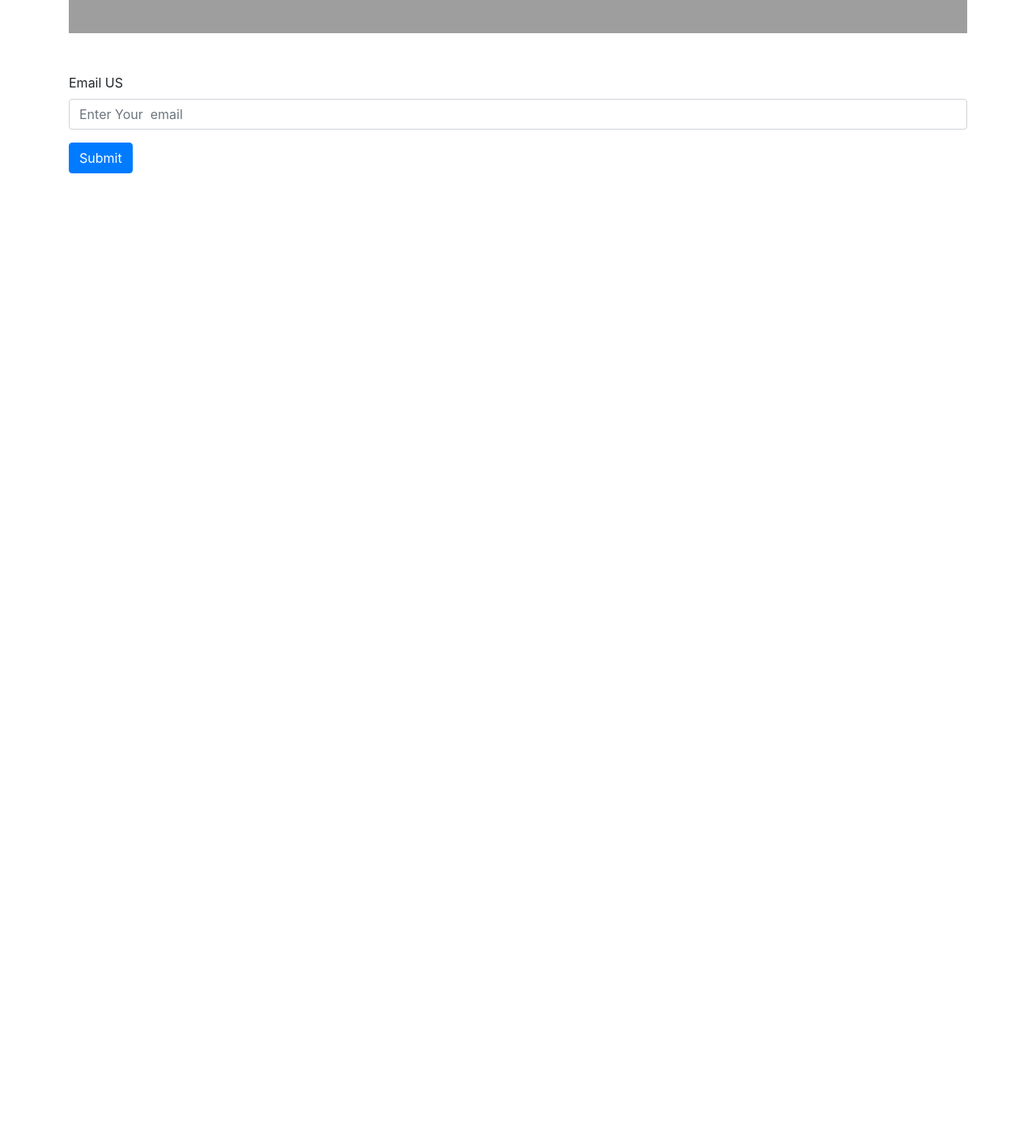
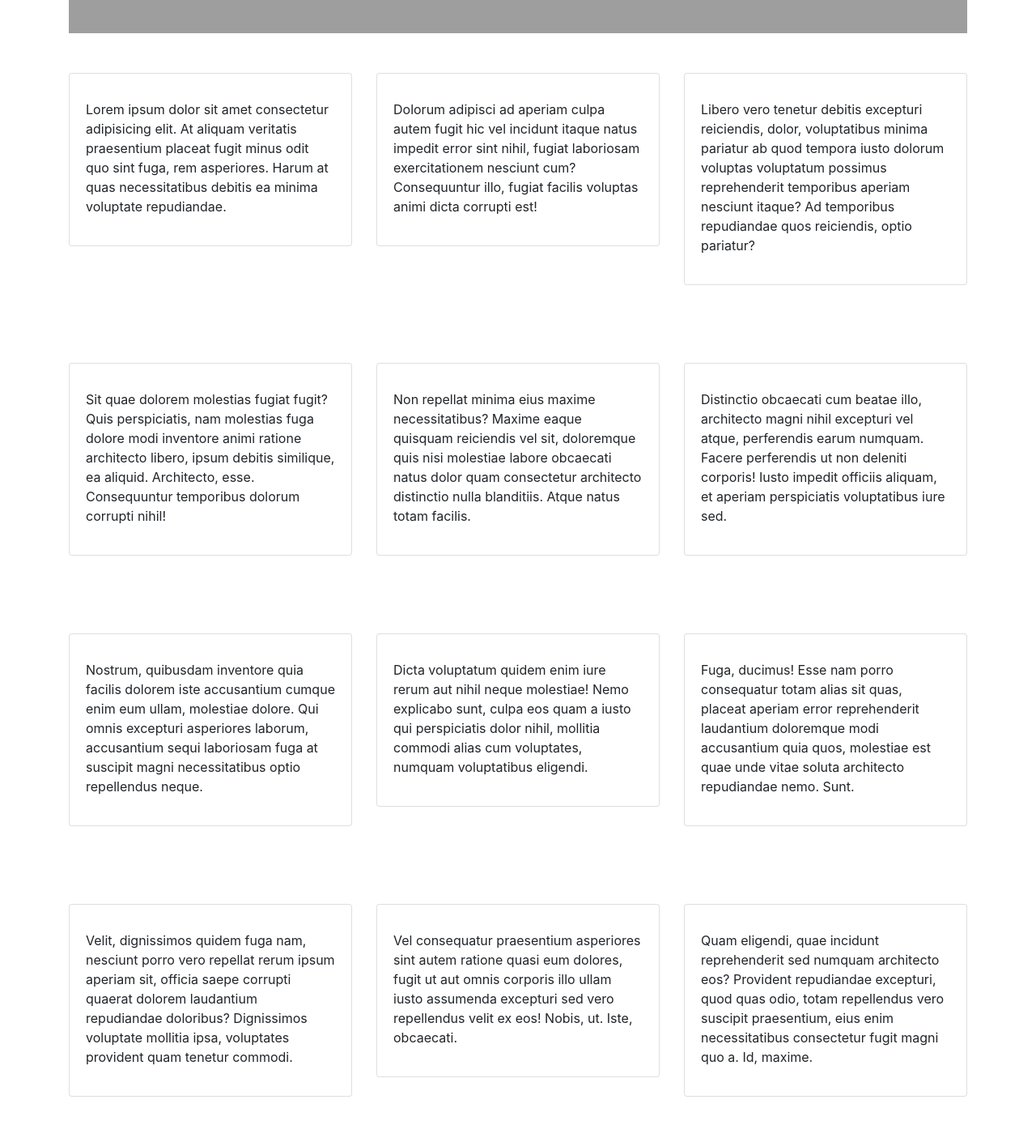
Before and after one commit to raheebwa/raheebwa-krishna, a plain HTML site: page index.html in a window 1280 px wide. Shown: the part 980-2385 px from the top of the page at 81% size. Before the commit the page ends 1242 px from the top, so only its background shows below. Drawn offline with nearby package versions, Linux system fonts and the light colour scheme; grey boxes are pictures that could not be loaded.

Commit message:
Added Content

```diff
--- a/index.html
+++ b/index.html
@@ -54,6 +54,107 @@
               </div>
         </section>
 
+        <section id="products">
+          <div class="row">
+            <div class="col-md-4">
+              <div class="card my-5">
+                <div class="card-body">
+                  <h4 class="card-title"></h4>
+                  <p>Lorem ipsum dolor sit amet consectetur adipisicing elit. At aliquam veritatis praesentium placeat fugit minus odit quo sint fuga, rem asperiores. Harum at quas necessitatibus debitis ea minima voluptate repudiandae.</p>
+                </div>
+              </div>
+            </div>
+            <div class="col-md-4">
+              <div class="card my-5">
+                <div class="card-body">
+                  <h4 class="card-title"></h4>
+                  <p>Dolorum adipisci ad aperiam culpa autem fugit hic vel incidunt itaque natus impedit error sint nihil, fugiat laboriosam exercitationem nesciunt cum? Consequuntur illo, fugiat facilis voluptas animi dicta corrupti est!</p>
+                </div>
+              </div>
+            </div>
+            <div class="col-md-4">
+              <div class="card my-5">
+                <div class="card-body">
+                  <h4 class="card-title"></h4>
+                  <p>Libero vero tenetur debitis excepturi reiciendis, dolor, voluptatibus minima pariatur ab quod tempora iusto dolorum voluptas voluptatum possimus reprehenderit temporibus aperiam nesciunt itaque? Ad temporibus repudiandae quos reiciendis, optio pariatur?</p>
+                </div>
+              </div>
+            </div>
+            <div class="col-md-4">
+              <div class="card my-5">
+                <div class="card-body">
+                  <h4 class="card-title"></h4>
+                  <p>Sit quae dolorem molestias fugiat fugit? Quis perspiciatis, nam molestias fuga dolore modi inventore animi ratione architecto libero, ipsum debitis similique, ea aliquid. Architecto, esse. Consequuntur temporibus dolorum corrupti nihil!</p>
+                </div>
+              </div>
+            </div>
+            <div class="col-md-4">
+              <div class="card my-5">
+                <div class="card-body">
+                  <h4 class="card-title"></h4>
+                  <p>Non repellat minima eius maxime necessitatibus? Maxime eaque quisquam reiciendis vel sit, doloremque quis nisi molestiae labore obcaecati natus dolor quam consectetur architecto distinctio nulla blanditiis. Atque natus totam facilis.</p>
+                </div>
+              </div>
+            </div>
+            <div class="col-md-4">
+              <div class="card my-5">
+                <div class="card-body">
+                  <h4 class="card-title"></h4>
+                  <p>Distinctio obcaecati cum beatae illo, architecto magni nihil excepturi vel atque, perferendis earum numquam. Facere perferendis ut non deleniti corporis! Iusto impedit officiis aliquam, et aperiam perspiciatis voluptatibus iure sed.</p>
+                </div>
+              </div>
+            </div>
+            <div class="col-md-4">
+              <div class="card my-5">
+                <div class="card-body">
+                  <h4 class="card-title"></h4>
+                  <p>Nostrum, quibusdam inventore quia facilis dolorem iste accusantium cumque enim eum ullam, molestiae dolore. Qui omnis excepturi asperiores laborum, accusantium sequi laboriosam fuga at suscipit magni necessitatibus optio repellendus neque.</p>
+                </div>
+              </div>
+            </div>
+            <div class="col-md-4">
+              <div class="card my-5">
+                <div class="card-body">
+                  <h4 class="card-title"></h4>
+                  <p>Dicta voluptatum quidem enim iure rerum aut nihil neque molestiae! Nemo explicabo sunt, culpa eos quam a iusto qui perspiciatis dolor nihil, mollitia commodi alias cum voluptates, numquam voluptatibus eligendi.</p>
+                </div>
+              </div>
+            </div>
+            <div class="col-md-4">
+              <div class="card my-5">
+                <div class="card-body">
+                  <h4 class="card-title"></h4>
+                  <p>Fuga, ducimus! Esse nam porro consequatur totam alias sit quas, placeat aperiam error reprehenderit laudantium doloremque modi accusantium quia quos, molestiae est quae unde vitae soluta architecto repudiandae nemo. Sunt.</p>
+                </div>
+              </div>
+            </div>
+            <div class="col-md-4">
+              <div class="card my-5">
+                <div class="card-body">
+                  <h4 class="card-title"></h4>
+                  <p>Velit, dignissimos quidem fuga nam, nesciunt porro vero repellat rerum ipsum aperiam sit, officia saepe corrupti quaerat dolorem laudantium repudiandae doloribus? Dignissimos voluptate mollitia ipsa, voluptates provident quam tenetur commodi.</p>
+                </div>
+              </div>
+            </div>
+            <div class="col-md-4">
+              <div class="card my-5">
+                <div class="card-body">
+                  <h4 class="card-title"></h4>
+                  <p>Vel consequatur praesentium asperiores sint autem ratione quasi eum dolores, fugit ut aut omnis corporis illo ullam iusto assumenda excepturi sed vero repellendus velit ex eos! Nobis, ut. Iste, obcaecati.</p>
+                </div>
+              </div>
+            </div>
+            <div class="col-md-4">
+              <div class="card my-5">
+                <div class="card-body">
+                  <h4 class="card-title"></h4>
+                  <p>Quam eligendi, quae incidunt reprehenderit sed numquam architecto eos? Provident repudiandae excepturi, quod quas odio, totam repellendus vero suscipit praesentium, eius enim necessitatibus consectetur fugit magni quo a. Id, maxime.</p>
+                </div>
+              </div>
+            </div>
+          </div>
+        </section>
+
 
         <div id = "contact" class="py-5">
           <form method="POST" action="https://www.freecodecamp.org/email-submit">
```
